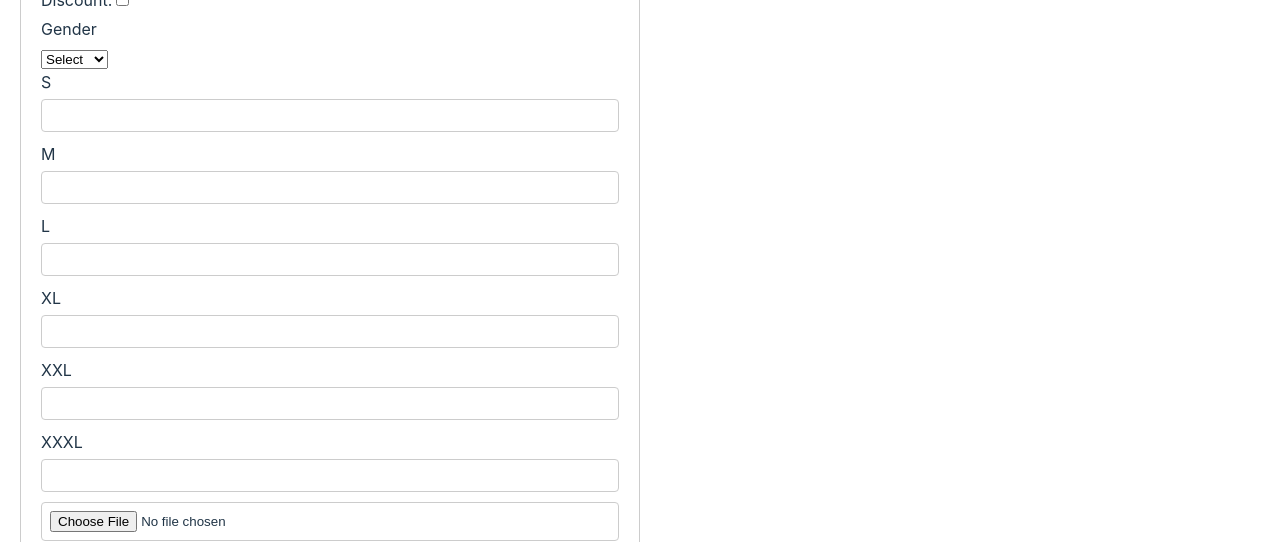
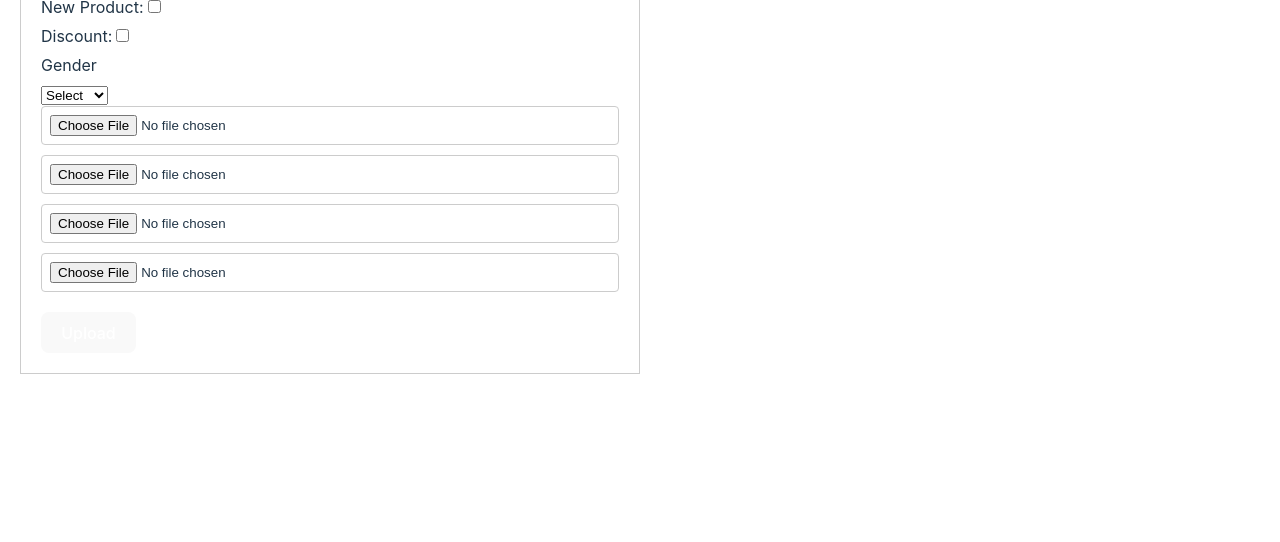
Before and after one commit to dhinaashwin/shopstop--admin, a React (Vite) app in the folder client/: page / in a window 1280 px wide. Shown: the part 370-912 px from the top of the page. After the commit the page ends 800 px from the top, so only its background shows below. Built offline with nearby package versions, Linux system fonts and the light colour scheme; no server answers.

Commit message:
update App.jsx

```diff
--- a/client/src/App.jsx
+++ b/client/src/App.jsx
@@ -188,18 +188,7 @@ function App() {
             <option value="male">Male</option>
             <option value="female">Female</option>
           </select>
-          <label htmlFor="s">S</label>
-          <input type="number" value={s} onChange={(e) => setS(e.target.value)} />
-          <label htmlFor="m">M</label>
-          <input type="number" value={m} onChange={(e) => setM(e.target.value)} />
-          <label htmlFor="l">L</label>
-          <input type="number" value={l} onChange={(e) => setL(e.target.value)} />
-          <label htmlFor="xl">XL</label>
-          <input type="number" value={xl} onChange={(e) => setXl(e.target.value)} />
-          <label htmlFor="xxl">XXL</label>
-          <input type="number" value={xxl} onChange={(e) => setXxl(e.target.value)} />
-          <label htmlFor="xxxl">XXXL</label>
-          <input type="number" value={xxxl} onChange={(e) => setXxxl(e.target.value)} />
+
         </div>
         <input type="file" ref={fileInputRef} onChange={(e) => handleImageChange(e, setImg, setPreviewUrl)} />
         {previewUrl && (
```
